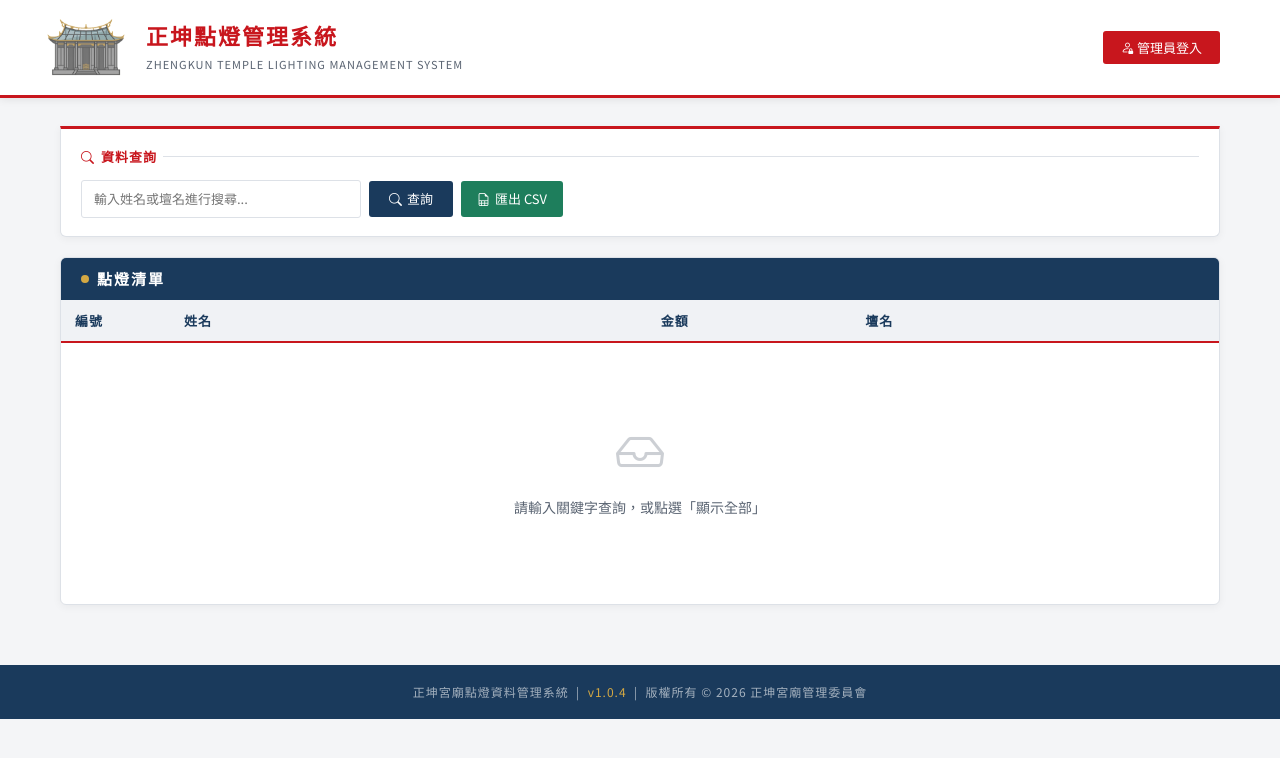
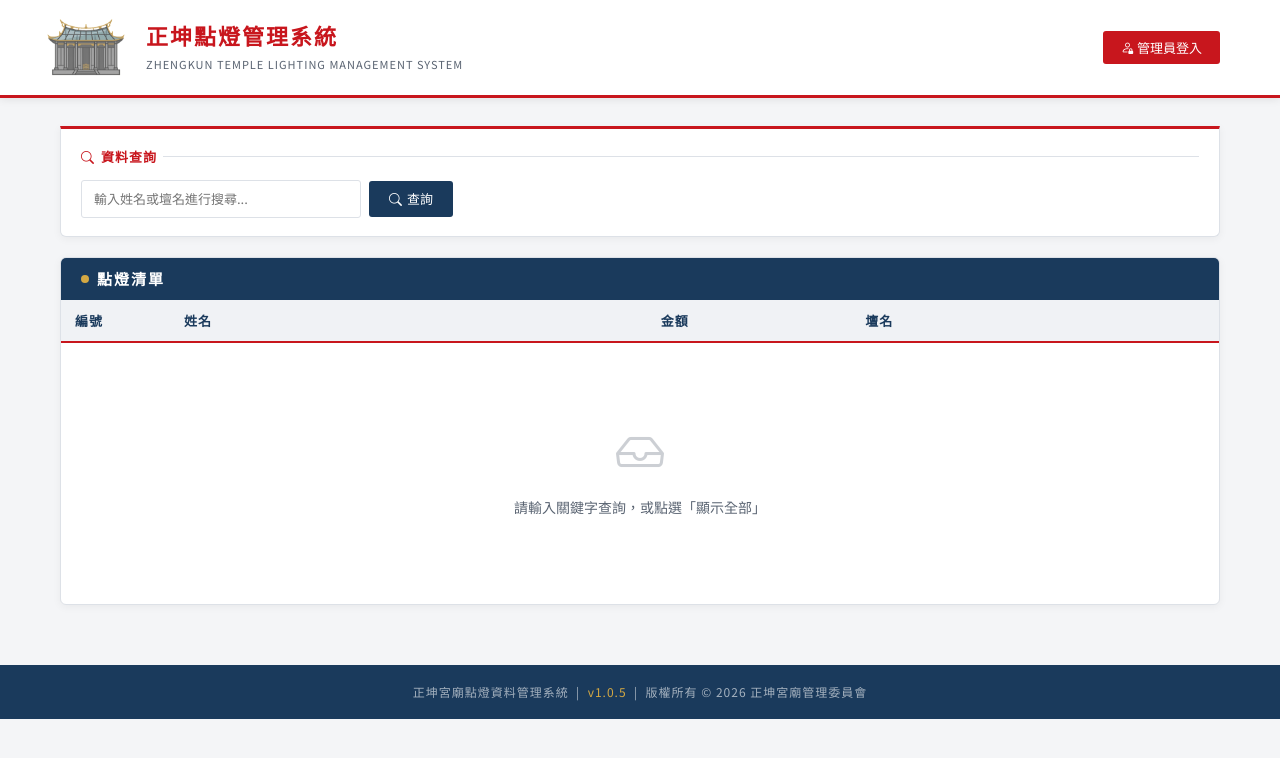
Before and after one commit to kapy0312/TempleLightingSys, a Flask app: page / in a window 1280 px wide. Shown: the top 758 px of the page. Run offline with Flask 3, Linux system fonts and the light colour scheme; data that the repository does not hold is empty; some libraries are stand-ins or nearby versions.

Commit message:
20260507_v1 1.匯出CSV修改成登入後才顯示

```diff
--- a/main.py
+++ b/main.py
@@ -20,7 +20,7 @@ if __name__ == '__main__':
 
     # 3. 建立視窗，明確指定 localhost URL 而非傳入 app 物件
     window = webview.create_window(
-        title='正坤點燈資料管理系統 v1.0.4',
+        title='正坤點燈資料管理系統 v1.0.5',
         url='http://127.0.0.1:5001',
         width=1024,
         height=768,
--- a/templates/index.html
+++ b/templates/index.html
@@ -811,7 +811,7 @@
                         onclick="document.getElementById('searchInput').value='';loadRecords('',true)">
                         <i class="bi bi-list-ul"></i> 顯示全部
                     </button>
-                    <button id="btnExport" class="btn-gov-success" onclick="doExport()">
+                    <button id="btnExport" class="btn-gov-success admin-col d-none" onclick="doExport()">
                         <i class="bi bi-file-earmark-spreadsheet"></i> 匯出 CSV
                     </button>
                     <button id="btnImport" class="btn-gov-warning admin-col d-none"
@@ -861,7 +861,7 @@
 
     <!-- 頁尾 -->
     <div class="footer-gov">
-        正坤宮廟點燈資料管理系統 &nbsp;|&nbsp; <span>v1.0.4</span> &nbsp;|&nbsp; 版權所有 © 2026 正坤宮廟管理委員會
+        正坤宮廟點燈資料管理系統 &nbsp;|&nbsp; <span>v1.0.5</span> &nbsp;|&nbsp; 版權所有 © 2026 正坤宮廟管理委員會
     </div>
 
     <!-- ── 登入 Modal ── -->
```
